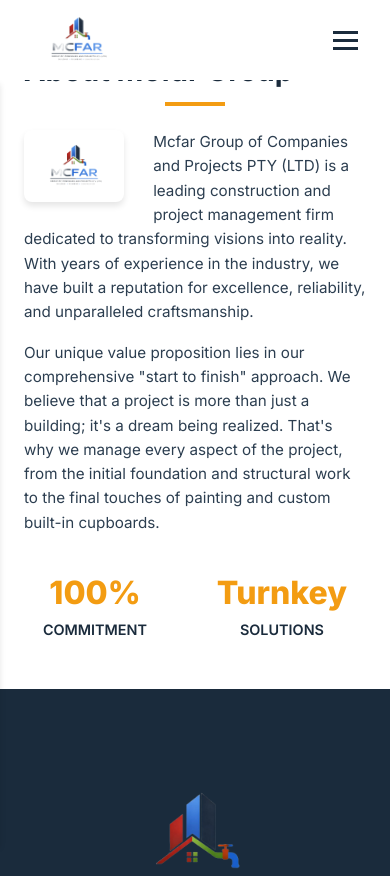
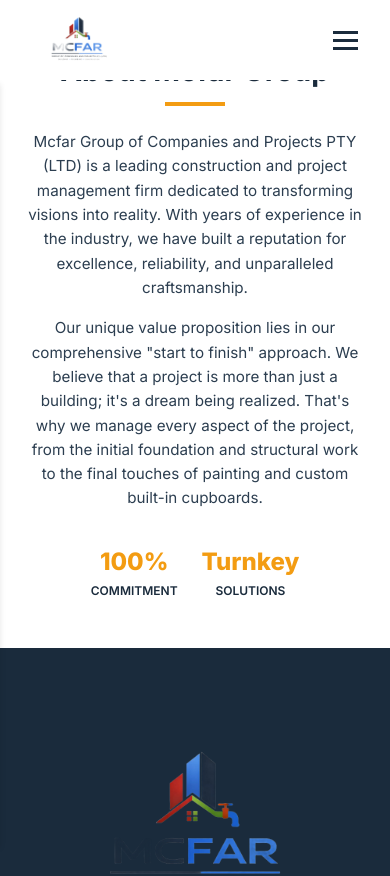
Before and after one commit to writenowAgency/mcfar-group-of-companies, a React (Vite) app: page /about in a window 390 px wide. Shown: the top 876 px of the page. Built offline with nearby package versions, Linux system fonts and the light colour scheme.

Commit message:
About section mobile: remove logo, center text, resize stats

```diff
--- a/src/components/About.css
+++ b/src/components/About.css
@@ -80,29 +80,14 @@
 
   .about-content {
     display: block;
-  }
-
-  .mobile-about-logo {
-    float: left;
-    margin-right: 1.2rem;
-    margin-bottom: 0.5rem;
-    width: 110px;
-  }
-
-  .mobile-about-logo .about-main-img {
     width: 100%;
-    height: auto;
-    float: none; /* Already floating container */
-    margin: 0;
-    box-shadow: var(--shadow);
-    border-radius: var(--border-radius);
   }
 
   .about .section-title {
     margin-top: 0;
     font-size: 1.8rem;
     margin-bottom: 1.5rem;
-    text-align: left !important;
+    text-align: center !important;
   }
 
   .about-text {
@@ -110,19 +95,28 @@
     line-height: 1.6;
     margin-bottom: 1rem;
     color: var(--text-dark);
+    text-align: center;
   }
 
   .about-stats {
     clear: both;
     margin-top: 2rem;
     display: flex;
-    justify-content: space-around;
+    justify-content: center;
+    gap: 2rem;
+  }
+
+  .stat-number {
+    font-size: 1.5rem; /* Reduced from 2rem */
+  }
+
+  .stat-label {
+    font-size: 0.75rem; /* Reduced from 0.9rem */
   }
 }
 
 @media (max-width: 576px) {
-  .about-main-img {
-    max-width: 100px;
-    margin-right: 1rem;
+  .about-stats {
+    gap: 1.5rem;
   }
 }
--- a/src/components/About.tsx
+++ b/src/components/About.tsx
@@ -32,10 +32,6 @@
         <div className="about-content">
           <h2 className="section-title" style={{textAlign: 'left', marginLeft: 0}}>About Mcfar Group</h2>
 
-          <div className="mobile-only mobile-about-logo">
-             <img src={logo} alt="Mcfar Group Logo" className="about-main-img" style={{ padding: '0.5rem', backgroundColor: '#ffffff' }} />
-          </div>
-
           <p className="about-text">
             Mcfar Group of Companies and Projects PTY (LTD) is a leading construction and project management firm dedicated to transforming visions into reality. With years of experience in the industry, we have built a reputation for excellence, reliability, and unparalleled craftsmanship.
           </p>
```
